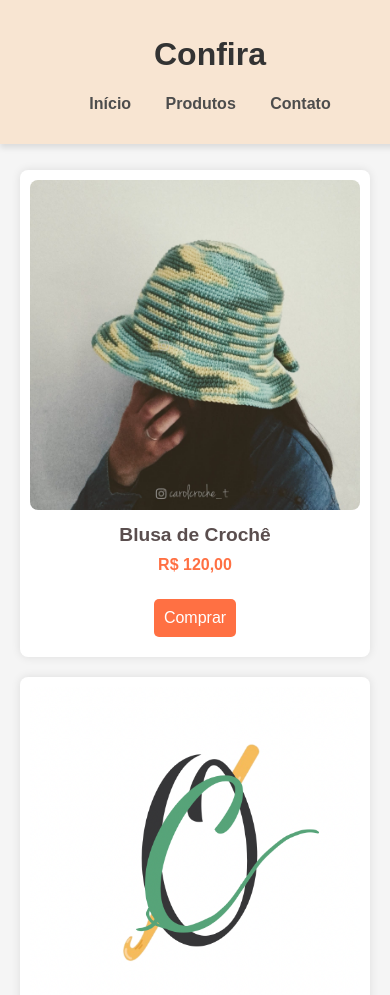
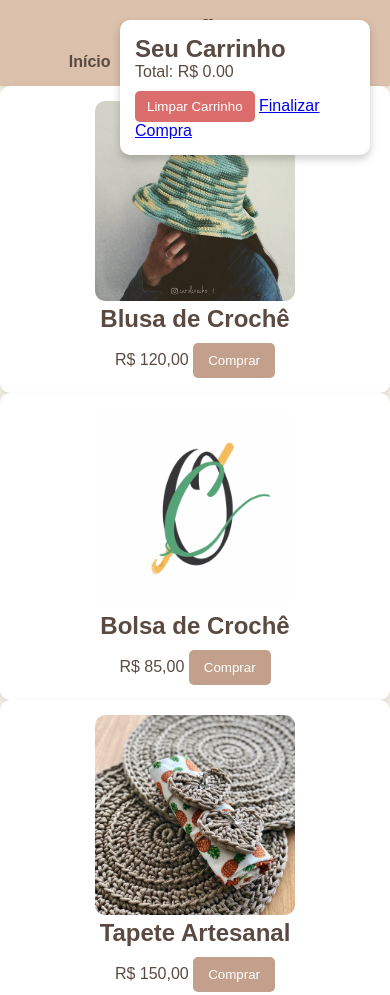
Before and after one commit to samuelcruzsjc/Carol-Croche-t, a plain HTML site: page produtos.html in a window 390 px wide. Shown: the top 995 px of the page. Drawn offline with Linux system fonts and the light colour scheme.

Commit message:
Update styles.css
melhorias na responsividade

```diff
--- a/styles.css
+++ b/styles.css
@@ -1,217 +1,135 @@
-/* styles.css - Estilos da Loja de Crochê */
+/* Reset básico para remover margens e paddings padrão */
+* {
+    margin: 0;
+    padding: 0;
+    box-sizing: border-box;
+    font-family: 'Arial', sans-serif;
+}
 
 body {
-    font-family: Arial, sans-serif;
-    margin: 0;
-    padding-top: 100px; /* Aumentei o espaço para evitar sobreposição */
-    background-color: #f5f5f5;
-    color: #4d4d4d;
-    min-height: 100vh; /* Garante que a página ocupe pelo menos 100% da tela */
-    display: flex;
-    flex-direction: column;
+    background-color: #f5f1e6; /* Cor pastel bege */
+    color: #5a4a42; /* Marrom suave */
 }
 
-main {
-    main {
-        margin-top: 120px; /* Ajusta conforme necessário */
-    }
-
-    flex-grow: 1; /* Isso faz com que o conteúdo principal cresça e empurre o rodapé para baixo */
-    padding-bottom: 100px; /* Garante espaço extra */
+header {
+    background-color: #dbc1ac; /* Bege suave */
+    padding: 15px;
+    text-align: center;
+    box-shadow: 0px 2px 5px rgba(0, 0, 0, 0.1);
 }
 
-
-header {
-    position: fixed;
-    width: 100%;
-    top: 0;
-    left: 0;
-    background-color: #f8e5d2;
-    padding: 15px;
-    text-align: center;
-    box-shadow: 0px 4px 6px rgba(0, 0, 0, 0.1);
-    z-index: 1000;
+header h1 {
+    font-size: 24px;
 }
-
-
-h1, h2 {
-    font-family: 'Arial', sans-serif;
-    color: #333;
-}
-
-footer {
-    background-color: #f8e5d2;
-    text-align: center;
-    padding: 10px;
-    position: relative; /* Alterado para não fixar */
-    bottom: 0;
-    width: 100%;
-}
-
 
 nav ul {
     list-style: none;
-    padding: 0;
+    display: flex;
+    justify-content: center;
+    gap: 20px;
+    margin-top: 10px;
 }
 
-nav ul li {
-    display: inline;
-    margin: 0 15px;
+nav a {
+    text-decoration: none;
+    color: #5a4a42;
+    font-weight: bold;
+    padding: 10px;
 }
 
-nav ul li a {
-    text-decoration: none;
-    color: #4d4d4d;
-    font-weight: bold;
+nav a:hover {
+    background-color: #c2a08c;
+    border-radius: 5px;
+    color: white;
 }
 
-.hero {
-    text-align: center;
-    padding: 50px 20px;
-    background-color: #fff7e6;
+/* Estilização da seção de produtos */
+.produtos {
+    display: grid;
+    grid-template-columns: repeat(3, 1fr); /* Três colunas no desktop */
+    gap: 20px;
+    padding: 20px;
+    max-width: 1200px;
+    margin: 20px auto;
 }
 
-.btn:hover {
-    background-color: #e69f7d;
-    transform: scale(1.05);
-    transition: 0.3s;
-}
-
-
-.produtos-container {
-    display: grid;
-    grid-template-columns: repeat(auto-fit, minmax(250px, 1fr));
-    gap: 20px;
-    padding: 20px;
-    justify-content: center;
-    margin-top: 50px; /* Adiciona espaço para evitar sobreposição com o cabeçalho */
-}
-
-
 .produto {
-    background: #fff;
+    background: white;
     padding: 15px;
-    border-radius: 8px;
-    box-shadow: 0px 0px 10px rgba(0, 0, 0, 0.1);
+    border-radius: 10px;
+    box-shadow: 0px 4px 8px rgba(0, 0, 0, 0.1);
     text-align: center;
 }
 
 .produto img {
-    width: 100%;
-    border-radius: 8px;
-}
-
-.produto h2 {
-    font-size: 1.2em;
-    color: #5a4e4e;
-    margin: 10px 0;
-}
-
-.produto span {
-    font-weight: bold;
-    color: #ff7043;
-    display: block;
-    margin-bottom: 10px;
+    width: 100%; /* Ajuste para responsividade */
+    max-width: 200px;
+    height: auto;
+    border-radius: 10px;
 }
 
 .produto button {
-    background: #ff7043;
+    background: #c2a08c;
+    border: none;
+    padding: 10px 15px;
+    border-radius: 5px;
     color: white;
-    padding: 10px;
-    border: none;
-    border-radius: 5px;
     cursor: pointer;
-    margin-top: 15px;
-    transition: background-color 0.3s ease;
+    margin-top: 10px;
 }
 
 .produto button:hover {
-    background: #e6693f;
+    background: #a88c75;
 }
 
-@media (max-width: 768px) {
-    .produtos-container {
-        grid-template-columns: repeat(auto-fit, minmax(200px, 1fr));
-    }
-
-    .produto {
-        padding: 10px;
-    }
-
-    header {
-        padding: 15px;
-    }
-
-    .btn {
-        padding: 8px 16px;
-    }
-}
-
-
-/* Carrinho */
+/* Estilização do Carrinho */
 #carrinho {
-    margin-top: 20px;
-    background-color: #fff;
-    padding: 20px;
-    border-radius: 8px;
-    box-shadow: 0px 4px 6px rgba(0, 0, 0, 0.1);
+    position: fixed;
+    top: 20px;
+    right: 20px;
+    background: white;
+    padding: 15px;
+    border-radius: 10px;
+    box-shadow: 0px 4px 8px rgba(0, 0, 0, 0.2);
+    width: 250px;
 }
 
 #carrinho ul {
     list-style: none;
-    padding: 0;
-}
-
-#carrinho ul li {
-    margin-bottom: 10px;
+    max-height: 150px;
+    overflow-y: auto;
 }
 
 #carrinho button {
-    background-color: #ff7043;
+    background: #db6d6d;
+    border: none;
+    padding: 8px 12px;
+    border-radius: 5px;
     color: white;
-    border: none;
-    padding: 10px 20px;
-    font-size: 1rem;
-    border-radius: 5px;
     cursor: pointer;
+    margin-top: 10px;
 }
 
 #carrinho button:hover {
-    background-color: #e6693f;
+    background: #c05555;
 }
 
-#limpar-carrinho {
-    background: red;
-    color: white;
+footer {
+    text-align: center;
     padding: 10px;
-    border: none;
-    border-radius: 5px;
-    cursor: pointer;
-    display: block;
-    margin-top: 10px;
+    background-color: #dbc1ac;
+    margin-top: 20px;
 }
 
-form {
-    display: flex;
-    flex-direction: column;
-    max-width: 400px;
-    margin: auto;
+/* Responsividade */
+@media (max-width: 1024px) {
+    .produtos {
+        grid-template-columns: repeat(2, 1fr); /* Duas colunas para tablets */
+    }
 }
 
-input, select, button {
-    margin: 10px 0;
-    padding: 10px;
-    border: 1px solid #ccc;
-    border-radius: 5px;
+@media (max-width: 768px) {
+    .produtos {
+        grid-template-columns: repeat(1, 1fr); /* Uma coluna para celulares */
+    }
 }
-
-button {
-    background-color: #ff7043;
-    color: white;
-    font-size: 16px;
-    cursor: pointer;
-}
-
-button:hover {
-    background-color: #d84315;
-}
```
